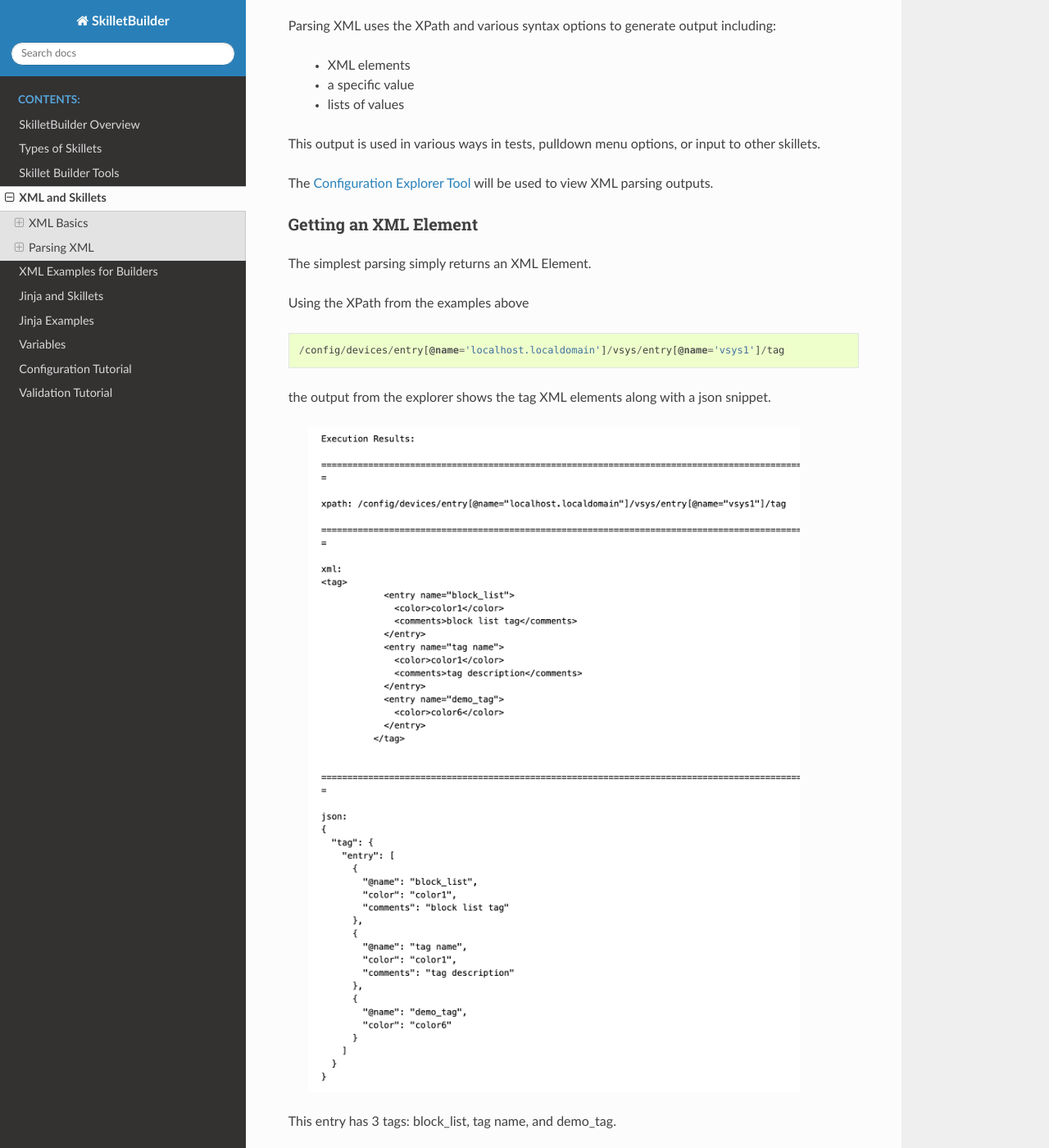
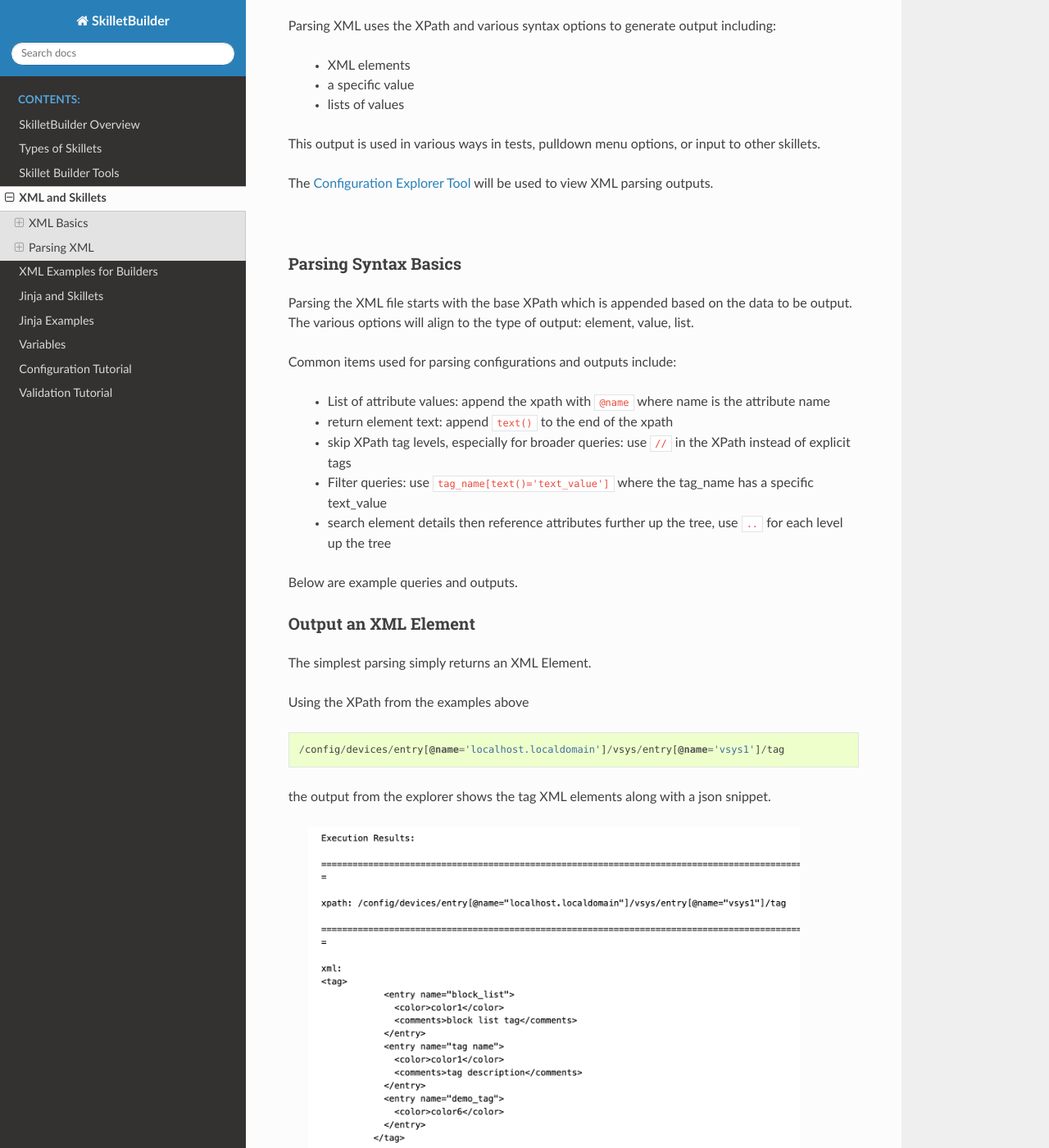
Before and after one commit to PaloAltoNetworks/SkilletBuilder, a Sphinx documentation site: the page built from docs/xml.rst, in a window 1280 px wide and 1400 px high, scrolled down 6863 px. Shown: the whole window at 82% size. Built offline with Sphinx 7.4.7 and the Read the Docs theme 2.0.0, drawn with Linux system fonts in a browser that asks for light colours; some of the changed text lies outside the part shown.

Commit message:
more xml parsing content

```diff
--- a/docs/xml.rst
+++ b/docs/xml.rst
@@ -265,8 +265,26 @@ This output is used in various ways in tests, pulldown menu options, or input to
 
 The :ref:`Configuration Explorer Tool` will be used to view XML parsing outputs.
 
-Getting an XML Element
-~~~~~~~~~~~~~~~~~~~~~~
+|
+
+Parsing Syntax Basics
+~~~~~~~~~~~~~~~~~~~~~
+
+Parsing the XML file starts with the base XPath which is appended based on the data to be output. The various options
+will align to the type of output: element, value, list.
+
+Common items used for parsing configurations and outputs include:
+
+    * List of attribute values: append the xpath with ``@name`` where name is the attribute name
+    * return element text: append ``text()`` to the end of the xpath
+    * skip XPath tag levels, especially for broader queries: use ``//`` in the XPath instead of explicit tags
+    * Filter queries: use ``tag_name[text()='text_value']`` where the tag_name has a specific text_value
+    * search element details then reference attributes further up the tree, use ``..`` for each level up the tree
+
+Below are example queries and outputs.
+
+Output an XML Element
+~~~~~~~~~~~~~~~~~~~~~
 
 The simplest parsing simply returns an XML Element.
 
@@ -283,11 +301,11 @@ the output from the explorer shows the tag XML elements along with a json snippe
 
 This entry has 3 tags: block_list, tag name, and demo_tag.
 
-Getting a List based on Attribute Name
-~~~~~~~~~~~~~~~~~~~~~~~~~~~~~~~~~~~~~~
+Output a List based on Attribute Name
+~~~~~~~~~~~~~~~~~~~~~~~~~~~~~~~~~~~~~
 
 This parsing example will return a list of tag names by appending the XPath with ``/entry/@name`` where entry is
-the tag of interest and name is the attribute name.
+the tag of interest and name is the attribute.
 
 The new XPath to query is
 
@@ -295,15 +313,17 @@ The new XPath to query is
 
     /config/devices/entry[@name='localhost.localdomain']/vsys/entry[@name='vsys1']/tag/entry/@name
 
-and the output is now a list of items, the tag names.
+and the output is a list of items: the tag names.
 
   .. image:: images/XML_explorer_list_of_names.png
      :width: 600
 
-Getting a List based on a Text Value
-~~~~~~~~~~~~~~~~~~~~~~~~~~~~~~~~~~~~
 
-Building on the example, filters can be used to limit the output.
+Output a List Filtered on a Text Value
+~~~~~~~~~~~~~~~~~~~~~~~~~~~~~~~~~~~~~~
+
+Building on the example, filters can be used to limit the output. In this example we'll filter the output looking for
+tags with color = color1.
 
 The new XPath to query is
 
@@ -322,6 +342,6 @@ Let's break this down.
 
     * The ``color[text()='color1']`` goes down to the color tag level and gets all elements with text value = color1
 
-    * The ``/../@name`` used the double dot notation to go up one level in the tree where 'entry' is based and get the names
+    * The ``/../@name`` uses the double dot notation to go up one level in the tree and grab the list of name values
 
-So we exclude the demo_tag with color6 and only show the names of the other two tags.
+This gives us the filtered list based on a color value.
```
